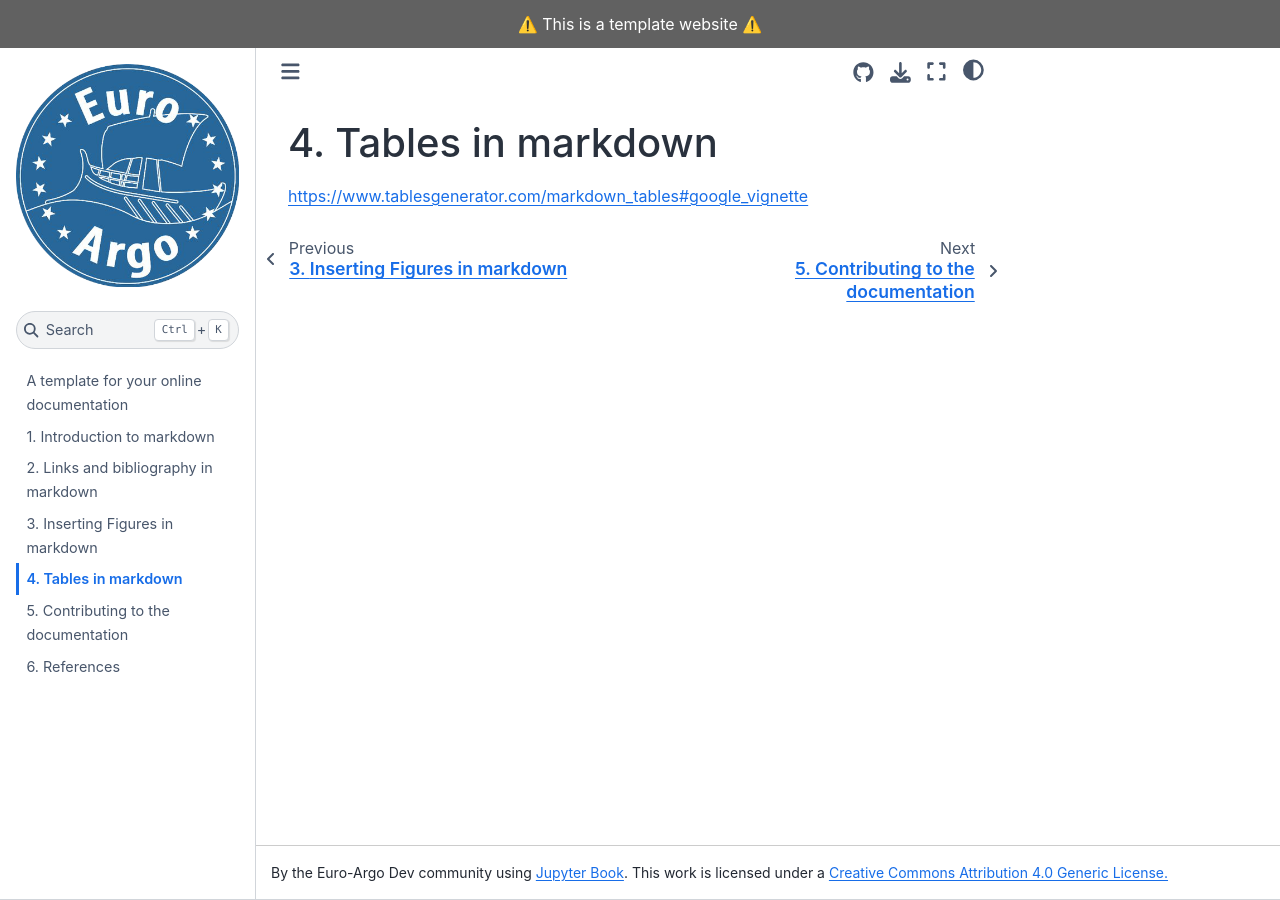
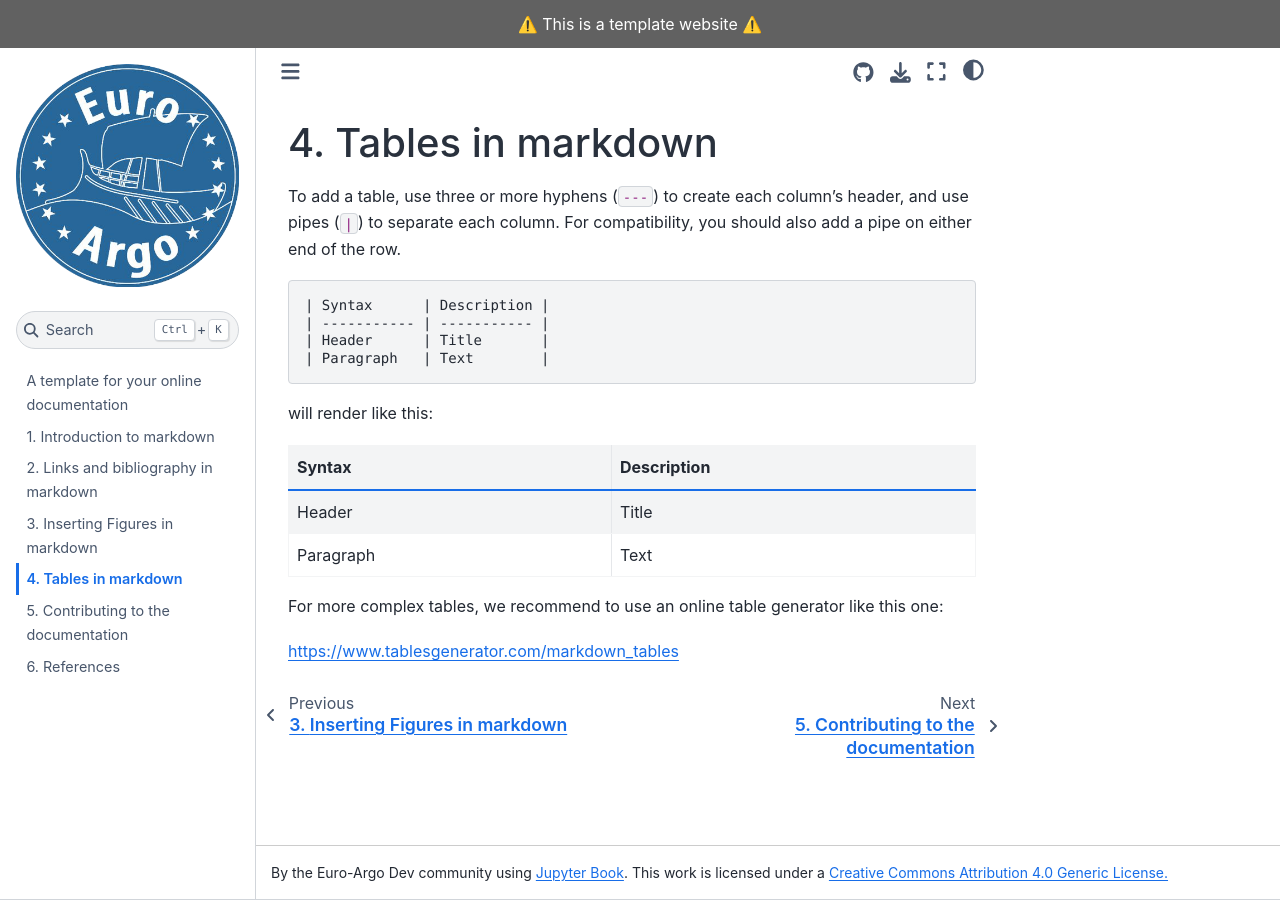
Before and after one commit to euroargodev/online_documentation, a Jupyter Book: the page built from sections/section_tables.md, in a window 1280 px wide. Built offline with Jupyter Book 1.0.4 settings and Sphinx 7.4.7 and the Sphinx Book theme 1.1.4, drawn with Linux system fonts in a browser that asks for light colours.

Commit message:
Update section_tables.md

````diff
--- a/sections/section_tables.md
+++ b/sections/section_tables.md
@@ -1,6 +1,22 @@
 (section-2)=
 # Tables in markdown
 
+To add a table, use three or more hyphens (`---`) to create each column’s header, and use pipes (`|`) to separate each column. For compatibility, you should also add a pipe on either end of the row.
 
+```md
+| Syntax      | Description |
+| ----------- | ----------- |
+| Header      | Title       |
+| Paragraph   | Text        |
+```
 
-https://www.tablesgenerator.com/markdown_tables#google_vignette
+will render like this:
+
+| Syntax      | Description |
+| ----------- | ----------- |
+| Header      | Title       |
+| Paragraph   | Text        |
+
+For more complex tables, we recommend to use an online table generator like this one:
+
+https://www.tablesgenerator.com/markdown_tables
````
